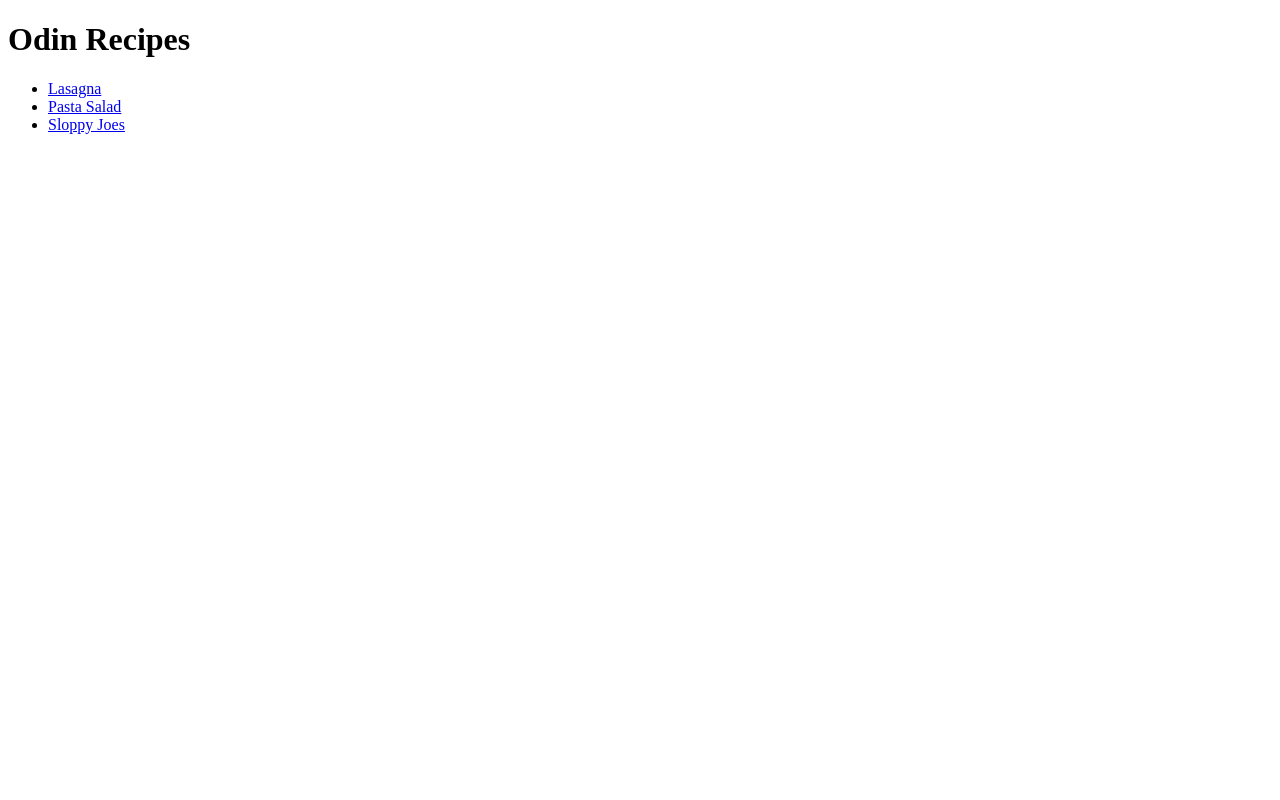
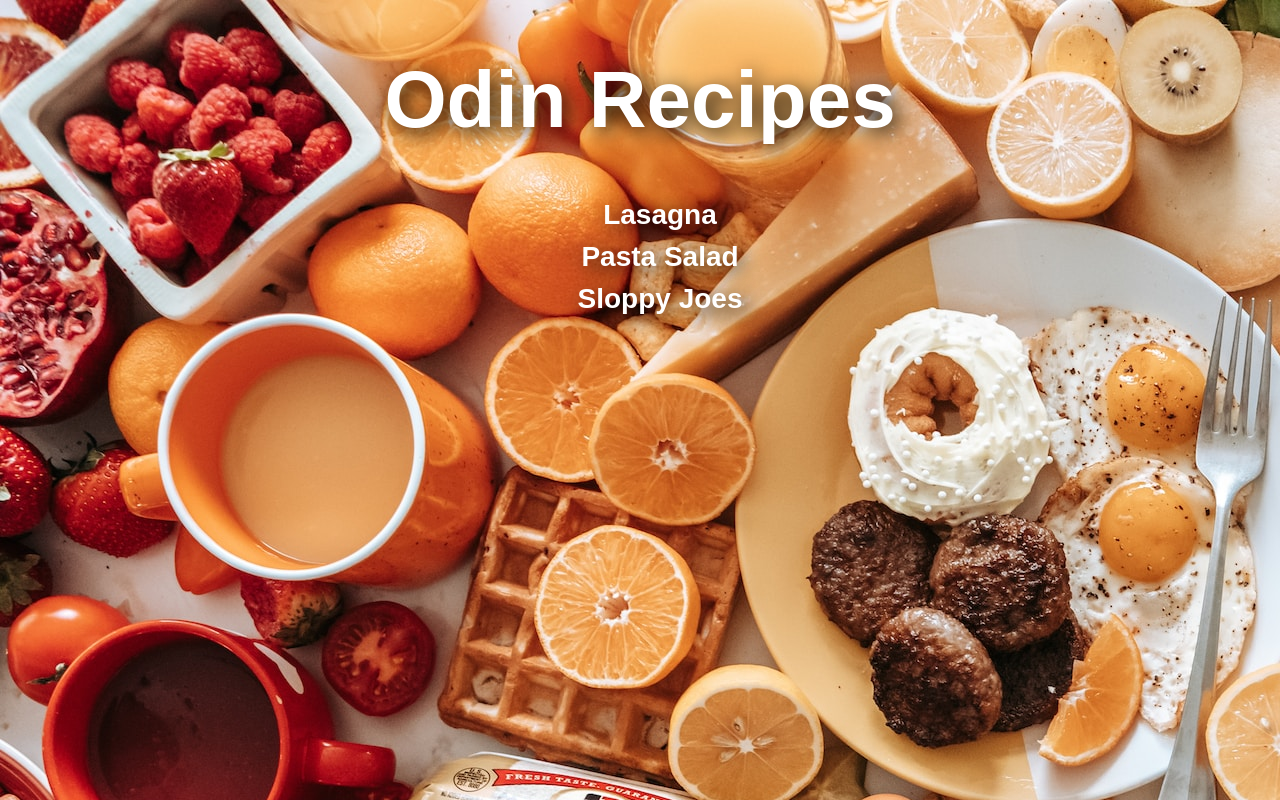
Before and after one commit to Omar-Jourieh/odin-recipes, a plain HTML site: page index.html in a window 1280 px wide. Drawn offline with Linux system fonts and the light colour scheme.

Commit message:
Style index.html

```diff
--- a/index.html
+++ b/index.html
@@ -3,13 +3,14 @@
     <head>
         <meta charset="utf-8">
         <title>Odin Recipes</title>
+        <link rel="stylesheet" href="style.css">
     </head>
     <body>
-        <h1>Odin Recipes</h1>
-        <ul>
-            <li><a href="recipes/lasagna.html">Lasagna</a></li>
-            <li><a href="recipes/pasta-salad.html">Pasta Salad</a></li>
-            <li><a href="recipes/sloppy-joes.html">Sloppy Joes</a></li>
+        <h1 class="main-header">Odin Recipes</h1>
+        <ul class="recipe-list">
+            <li class="recipe-list-item"><a href="recipes/lasagna.html">Lasagna</a></li>
+            <li class="recipe-list-item"><a href="recipes/pasta-salad.html">Pasta Salad</a></li>
+            <li class="recipe-list-item"><a href="recipes/sloppy-joes.html">Sloppy Joes</a></li>
         </ul>
     </body>
 </html>
--- /dev/null
+++ b/style.css
@@ -0,0 +1,34 @@
+body {
+    background-color: wheat;
+    font-family: Arial, Helvetica, sans-serif;
+    background-image: url(./images/food.jpg);
+    color: white;
+}
+
+.main-header {
+    font-size: 80px;
+    text-align: center;
+    font-weight: bold;
+    text-shadow: black 5px 5px 20px;
+}
+
+.recipe-list {
+    font-size: 28px;
+    list-style: none;
+    text-align: center;
+}
+
+.recipe-list-item {
+    margin-bottom: 10px;
+}
+
+.recipe-list-item a {
+    text-decoration: none;
+    color: white;
+    font-weight: bold;
+    text-shadow: black 5px 5px 20px;
+}
+
+.recipe-list-item a:hover {
+    color: red;
+}
```
Also changed, not shown: images/food.jpg (added).
